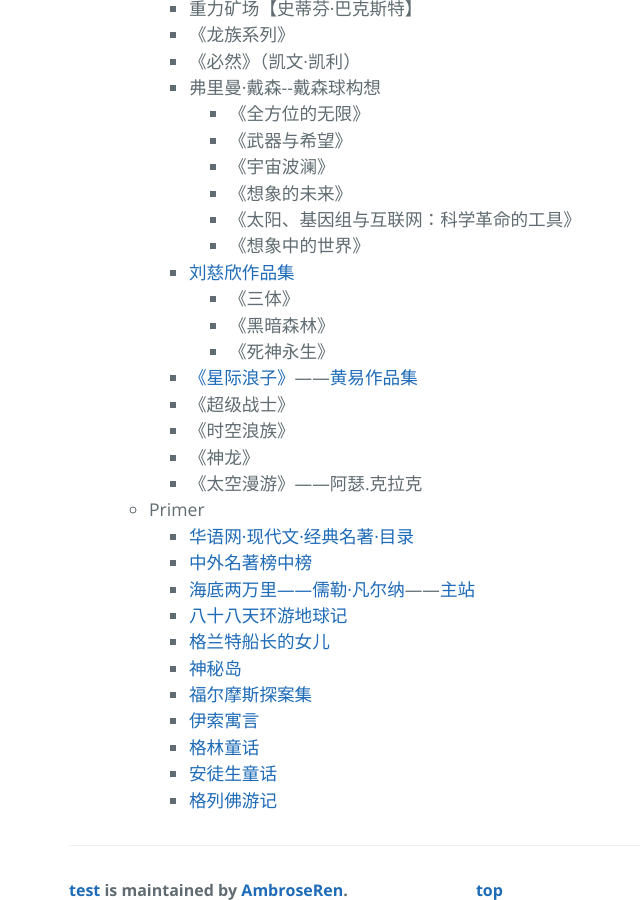
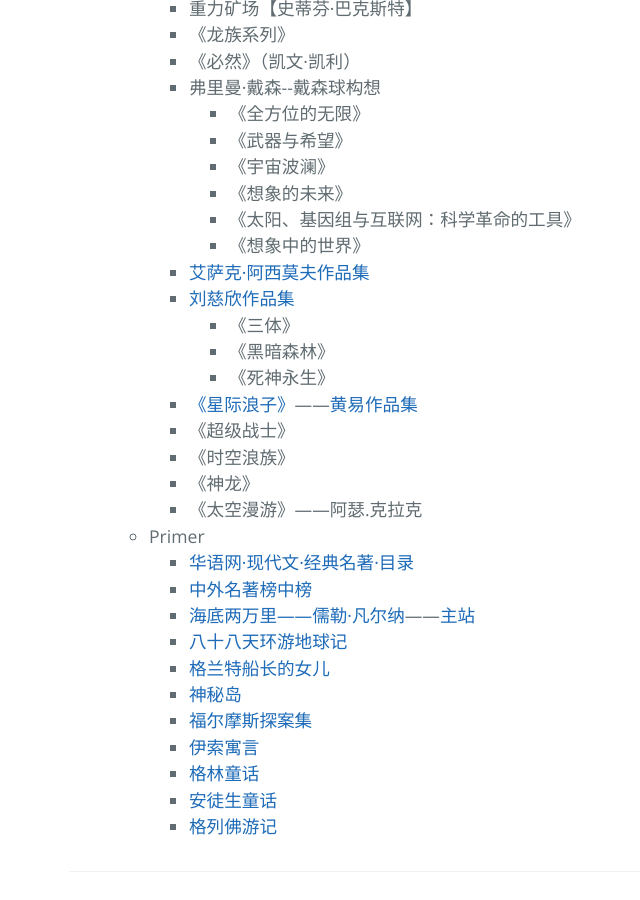
Before and after one commit to AmbroseRen/test, a Jekyll site: the page built from Library/BookListsOne.md, in a window 1280 px wide and 900 px high, scrolled down 3745 px. Shown: the whole window, without its empty margins (155-795 px from the left). Built offline with Jekyll 4.4.1, drawn with Linux system fonts in a browser that asks for light colours; our own code applies the rules of GitHub Pages for plain Markdown files; the repository's description, which GitHub fills in, is left out.

Commit message:
Update BookListsOne.md

```diff
--- a/Library/BookListsOne.md
+++ b/Library/BookListsOne.md
@@ -218,6 +218,7 @@
                             <li>《想象中的世界》</li>
                         </ul>
                     </li>
+                    <li><a href="https://www.kanunu8.com/files/writer/448.html">艾萨克·阿西莫夫作品集</a></li>
                     <li><a href="http://liucixin.zuopinj.com/">刘慈欣作品集</a>
                         <ul>
                             <li>《三体》</li>
```
